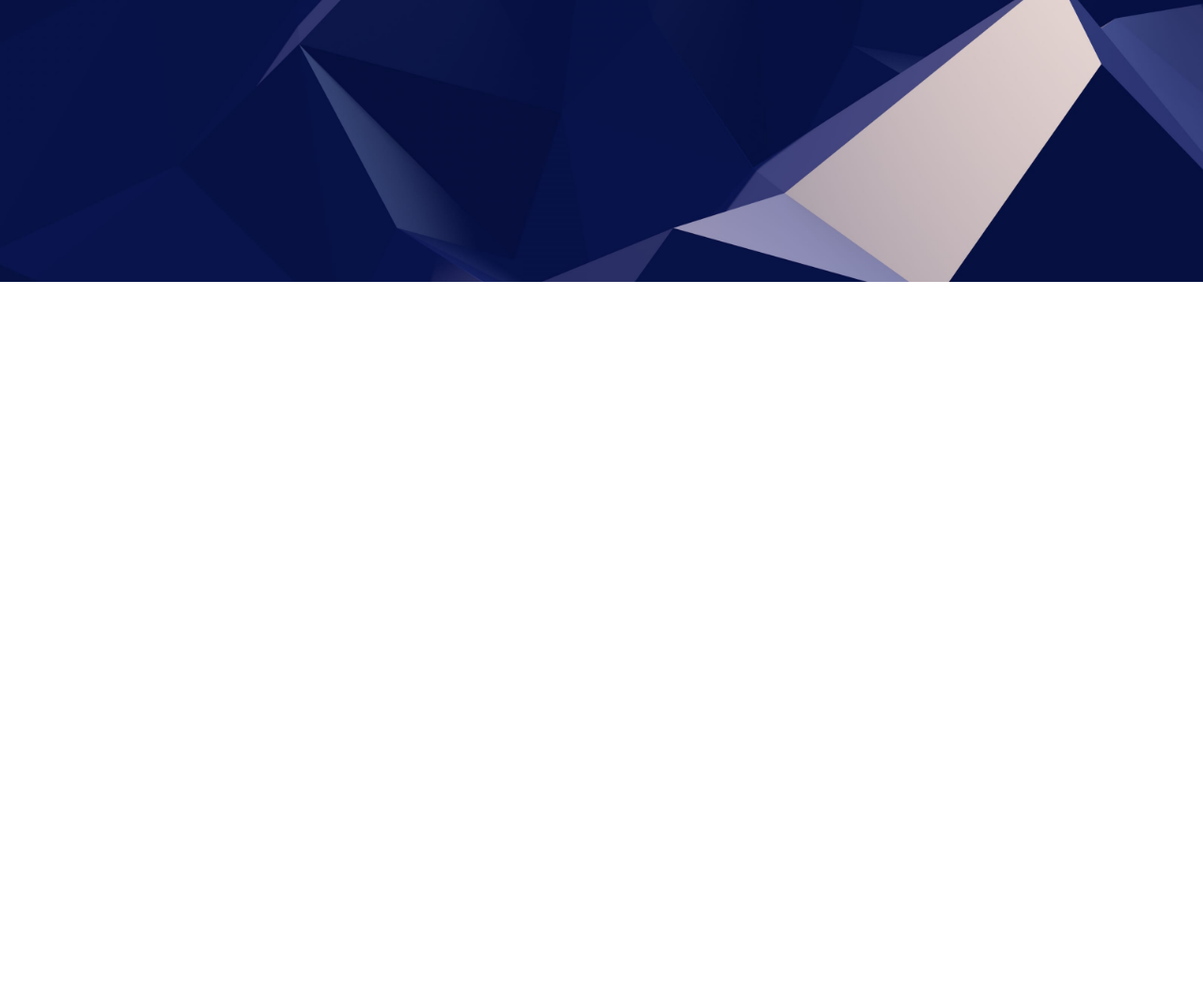
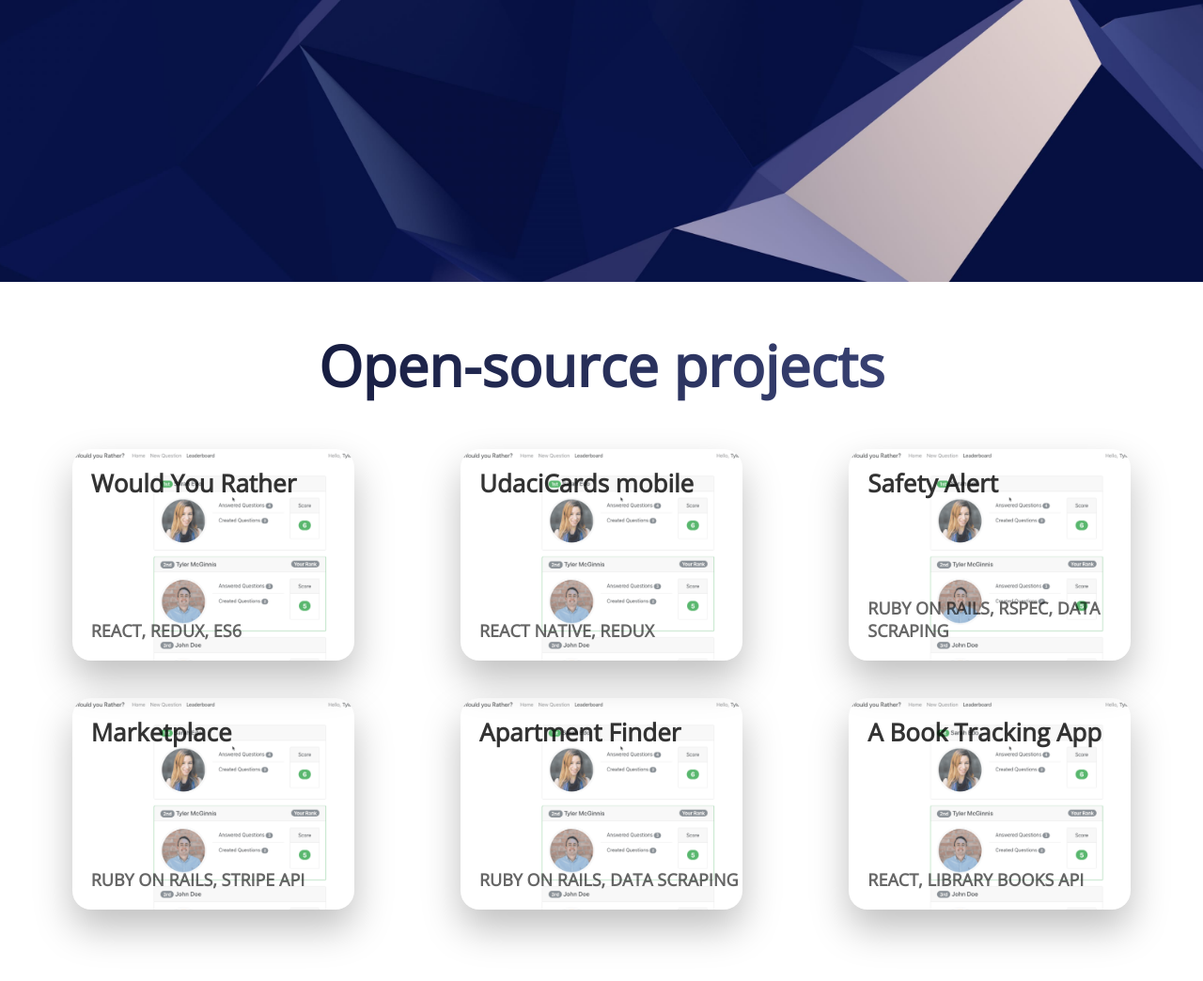
Before and after one commit to eakmotion/eakzang-portfolio, a Gatsby site: page / in a window 1280 px wide. Shown: the part 620-1664 px from the top of the page at 94% size. Before the commit the page ends 920 px from the top, so only its background shows below. Built offline with nearby package versions, Linux system fonts and the light colour scheme; Gatsby itself is replaced by a stand-in of ours.

Commit message:
Add open-source projects session

```diff
--- /dev/null
+++ b/src/components/card.js
@@ -0,0 +1,12 @@
+import React from 'react'
+import './card.sass'
+
+const Card = ({ title, text, image}) => (
+  <div className='card'>
+    <img src={image} alt='title' />
+    <h3>{title}</h3>
+    <p>{text}</p>
+  </div>
+)
+
+export default Card
--- /dev/null
+++ b/src/components/card.sass
@@ -0,0 +1,39 @@
+.card
+  width: 300px
+  height: 225px
+  position: relative
+  overflow: hidden
+  border-radius: 20px
+  box-shadow: 0 20px 40px rgba(0, 0, 0, 0.25)
+  display: grid
+  grid-template-rows: 1fr
+  transition: 0.8s cubic-bezier(0.2, 0.8, 0.2, 1)
+
+  &:hover
+    transform: scale(1.1, 1.1)
+    box-shadow: 0 30px 60px rgba(0, 0, 0, 0.5)
+
+    img
+      opacity: 1
+      transform: translateY(-20px)
+
+  img
+    position: absolute
+    top: 0
+    height: 110%
+    z-index: -1
+    opacity: 0.8
+    transition: 0.8s cubic-bezier(0.2, 0.8, 0.2, 1)
+
+  h3
+    color: rgba(0, 0, 0, 0.8)
+    font-size: 26px
+    margin: 20px 0 0 20px
+
+  p
+    color: rgba(0, 0, 0, 0.6)
+    text-transform: uppercase
+    font-weight: 600
+    font-size: 18px
+    align-self: end
+    margin: 0 0 20px 20px
--- a/src/components/layout.sass
+++ b/src/components/layout.sass
@@ -69,6 +69,23 @@ a
   padding: 150px 50px
   text-align: center
 
+.cards
+  h2
+    margin: 50px 20px
+    font-size: 60px
+    text-align: center
+    font-weight: 700
+    background: linear-gradient(104deg, #050A27 0%, #4A548C 100%)
+    -webkit-background-clip: text
+    -webkit-text-fill-color: transparent
+
+.card-group
+  margin: 50px 40px 100px
+  display: grid
+  grid-template-columns: repeat(3, 1fr)
+  grid-gap: 40px
+  justify-items: center
+
 @keyframes hero-animation
   0%
     opacity: 0
@@ -80,3 +97,11 @@ a
 @media (max-width: 640px)
   .hero .logos
     grid-template-columns: repeat(3, 1fr)
+
+@media (max-width: 1060px)
+  .card-group
+    grid-template-columns: repeat(2, 1fr)
+
+@media (max-width: 720px)
+  .card-group
+    grid-template-columns: repeat(1, 1fr)
--- a/src/pages/index.js
+++ b/src/pages/index.js
@@ -3,6 +3,7 @@ import { Link } from 'gatsby'
 
 import Layout from '../components/layout'
 import SEO from '../components/seo'
+import Card from '../components/card';
 
 const IndexPage = () => (
   <Layout>
@@ -52,6 +53,35 @@ const IndexPage = () => (
         </svg>
       </div>
     </div>
+    <div className='cards'>
+      <h2>Open-source projects</h2>
+      <div className='card-group'>
+        <Card
+          title='Would You Rather'
+          text='React, Redux, ES6'
+          image={require('../images/project-1.png')} />
+        <Card
+          title='UdaciCards mobile'
+          text='React Native, Redux'
+          image={require('../images/project-1.png')} />
+        <Card
+          title='Safety Alert'
+          text='Ruby on Rails, RSpec, Data scraping'
+          image={require('../images/project-1.png')} />
+        <Card
+          title='Marketplace'
+          text='Ruby on Rails, Stripe API'
+          image={require('../images/project-1.png')} />
+          <Card
+          title='Apartment Finder'
+          text='Ruby on Rails, Data scraping'
+          image={require('../images/project-1.png')} />
+        <Card
+          title='A Book Tracking App'
+          text='React, Library Books API'
+          image={require('../images/project-1.png')} />
+      </div>
+    </div>
   </Layout>
 );
 
```
Also changed, not shown: src/images/project-1.png (added).
